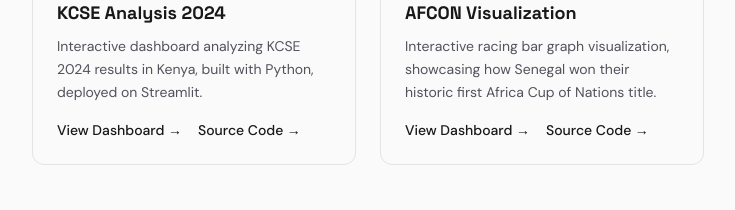
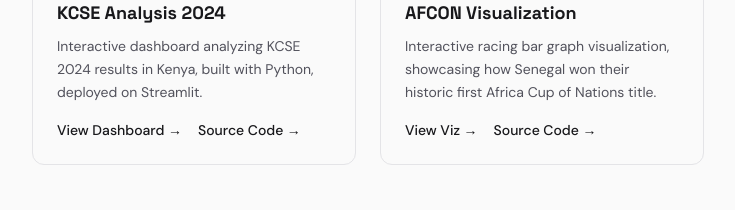
Before and after one commit to jchiwaii/portfolio-starter-kit, a Next.js app: page /projects in a window 1280 px wide. Shown: the part 2700-2910 px from the top of the page, without its empty margins (272-1007 px from the left). Built offline with nearby package versions, Linux system fonts and the light colour scheme.

Commit message:
fix: update link text from "View Dashboard" to "View Viz"

```diff
--- a/app/projects/page.tsx
+++ b/app/projects/page.tsx
@@ -377,7 +377,7 @@
                   rel="noopener noreferrer"
                   className="inline-flex items-center text-sm font-medium text-zinc-900 dark:text-zinc-100 hover:text-teal-600 dark:hover:text-teal-400 transition-colors"
                 >
-                  View Dashboard →
+                  View Viz →
                 </a>
                 <a
                   href="https://github.com/jchiwaii/afcon"
```
